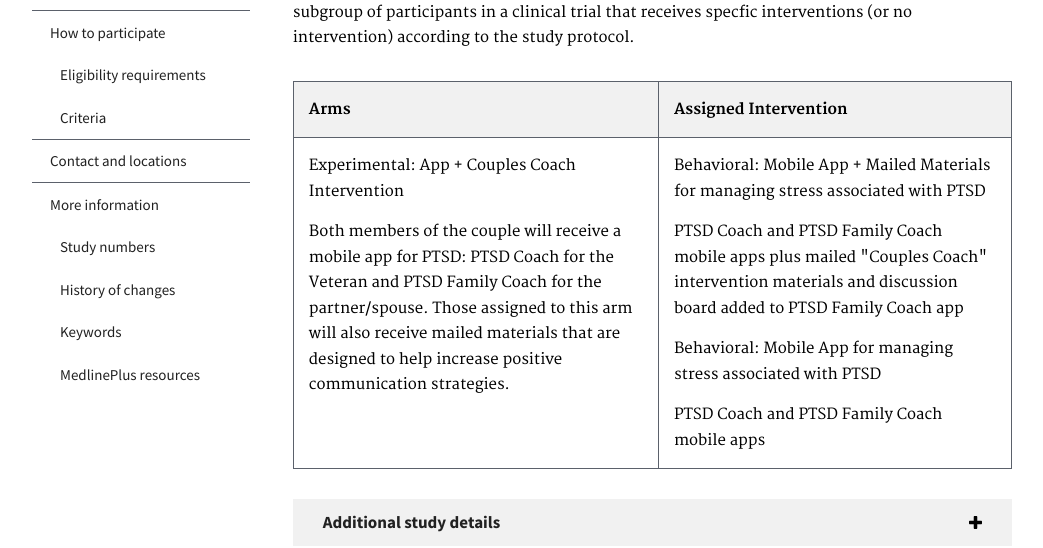
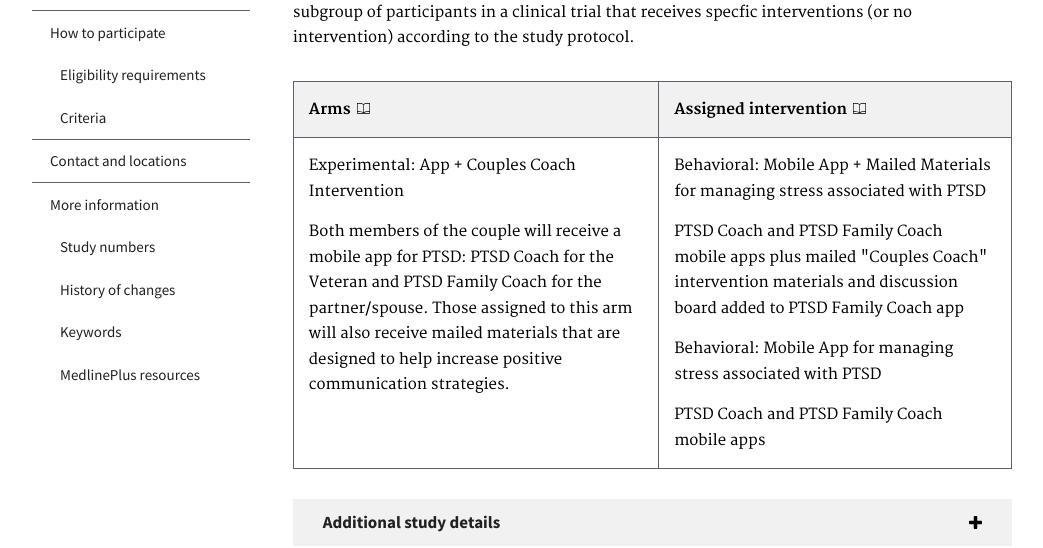
Before and after one commit to 18F/clinical-trials-prototype, a Jekyll site: the page built from pages/study-detail.md, in a window 1280 px wide and 900 px high, scrolled down 1801 px. Shown: the part 160-708 px from the top of the window, without its empty margins (118-1161 px from the left). Built offline with Jekyll 4.4.1, drawn with Linux system fonts in a browser that asks for light colours.

Commit message:
Add glossary icons to table

```diff
--- a/_layouts/study-detail.html
+++ b/_layouts/study-detail.html
@@ -39,7 +39,7 @@
       <i class="fa fa-circle" aria-hidden="true"></i>
       Recruiting
     </span>
-    <h2 class="study_detail-heading">Use of Mobile Apps for Those With PTSD and Their Partners</h2>
+    <h1 class="study_detail-heading">Use of Mobile Apps for Those With PTSD and Their Partners</h1>
     <p class="study_detail-history">
       Registration first posted: June 16, 2017,
       Update last posted: July 5, 2017,
--- a/pages/study-detail.md
+++ b/pages/study-detail.md
@@ -100,8 +100,9 @@
     <table>
       <thead>
         <tr>
-          <th scope="col">Arms</th>
-          <th scope="col">Assigned Intervention</th>
+          <th scope="col">
+            <span class="term">Arms{% include svg/glossary.svg %}</span></th>
+          <th scope="col"><span class="term">Assigned intervention{% include svg/glossary.svg %}</span></th>
         </tr>
       </thead>
       <tbody>
```
